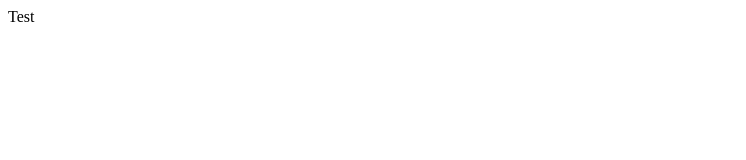
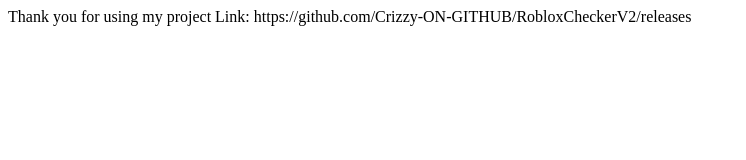
Before and after one commit to Crizzy-ON-GITHUB/RobloxCheckerV2, a plain HTML site: page index.html in a window 1280 px wide. Shown: the whole page, without its empty margins (0-746 px from the left). Drawn offline with Linux system fonts and the light colour scheme.

Commit message:
Update index.html

```diff
--- a/index.html
+++ b/index.html
@@ -1,3 +1,4 @@
 <html>
-<text>Test<text>
+<text>Thank you for using my project<text>
+<text>Link: https://github.com/Crizzy-ON-GITHUB/RobloxCheckerV2/releases<text>
 <html>
```
